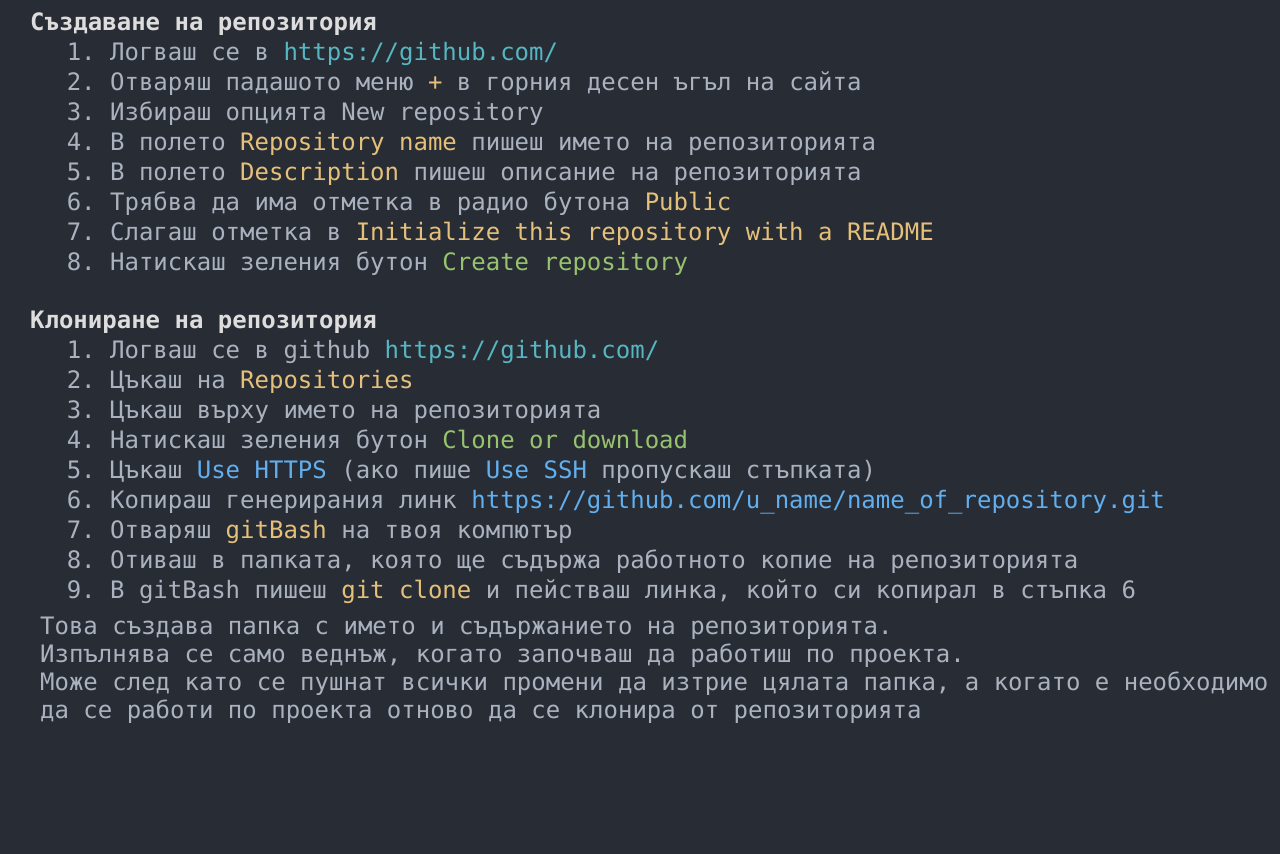
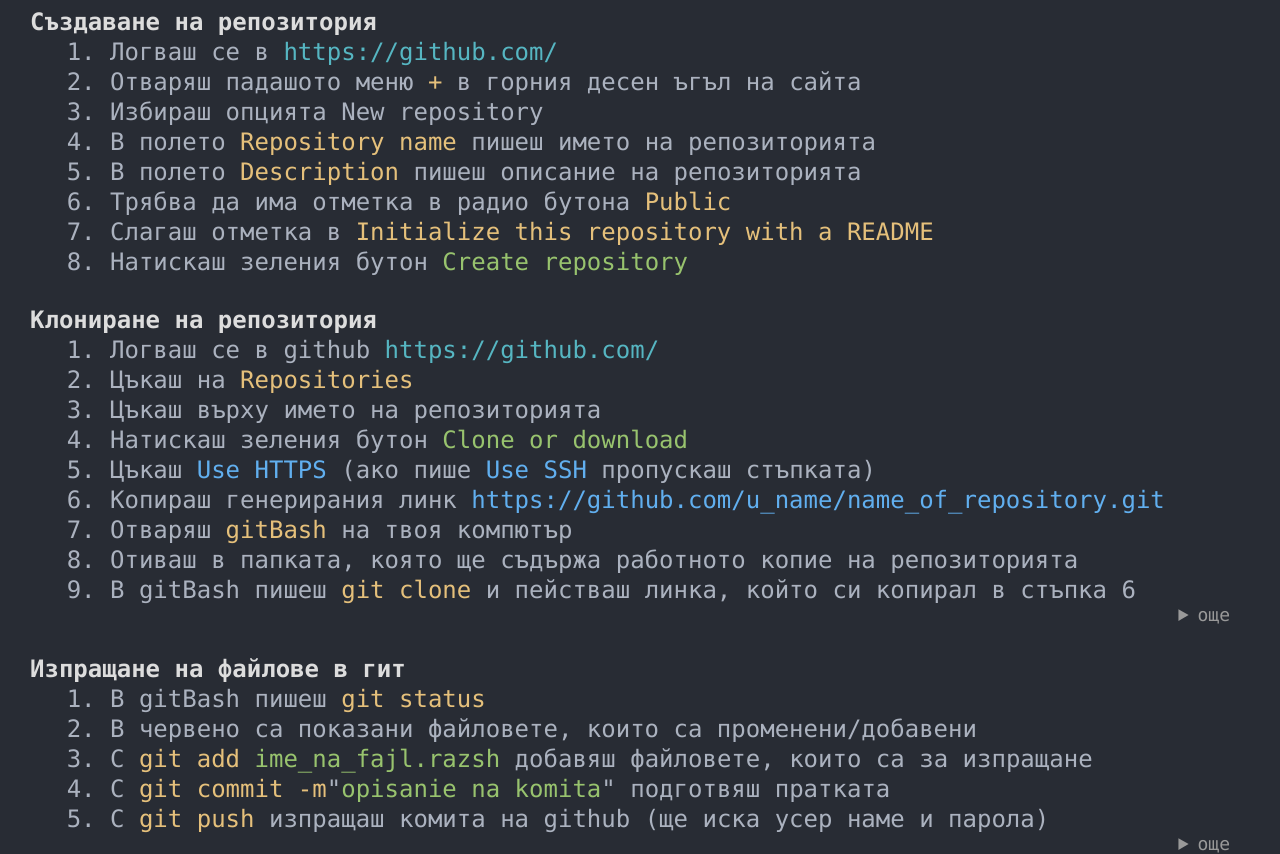
Before and after one commit to nievg/notes, a plain HTML site: page github_notes.html in a window 1280 px wide. Shown: the part 60-914 px from the top of the page. Before the commit the page ends 800 px from the top, so only its background shows below. Drawn offline with Linux system fonts and the light colour scheme.

Commit message:
Изпращане на файлове в github

```diff
--- a/github_notes.html
+++ b/github_notes.html
@@ -35,12 +35,43 @@
     <li>В gitBash пишеш <span class="org">git clone</span> и пействаш линка,
     който си копирал в стъпка 6</li>
   </ol>
+  <details>
+    <summary>още</summary>
     <p>
       Това създава папка с името и съдържанието на репозиторията.<br/>
       Изпълнява се само веднъж, когато започваш да работиш по проекта.<br/>
       Може след като се пушнат всички промени да изтрие цялата папка, а когато е
       необходимо да се работи по проекта отново да се клонира от репозиторията
    </p>
+  </details>
+
+
+ <h2>Изпращане на файлове в гит</h2>
+ <ol>
+   <li>В gitBash пишеш <span class="org">git status</span> </li>
+   <li>В червено са показани файловете, които са променени/добавени</li>
+   <li>С <span class="org">git add</span>
+         <span class="val">ime_na_fajl.razsh</span>
+         добавяш файловете, които са за изпращане</li>
+   <li>С <span class="org">git commit -m</span>"<span class="val">opisanie na komita</span>"
+         подготвяш пратката</li>
+   <li>С <span class="org">git push</span> изпращаш комита на github
+       (ще иска усер наме и парола)</li>
+ </ol>
+
+ <details>
+   <summary>още</summary>
+   <p>
+     Все едно <span class="org">git add</span> слага листове в плик за писмо<br/>
+     <span class="org">git commit -m""</span> надписва плика на писмото<br/>
+     <span class="org">git push</span> - пъха писмото в пощенската кутия
+   </p>
+   <p>
+     Ако забравиш ключа -m"opis na kamita" gitBash ще се сбози натискаш Esc след
+     това wq и ентер
+   </p>
+
+ </details>
 
 </body>
 </html>
--- a/notes_css.css
+++ b/notes_css.css
@@ -23,7 +23,14 @@
 h2{
   margin-top: 30px;
 }
-
+details{margin-left: 70px;}
+summary{
+  text-align: right;
+  padding-right: 50px;
+  font-size: 18px;
+  color: #999;
+}
+summary:hover{color: #ffc;}
 .prop{color: #d19a66; font-weight: bold;}
 .var {color: #abb2bf;}
 .val {color: #98c36e;}
```
Lines whose indentation alone changed are shown as unchanged.
